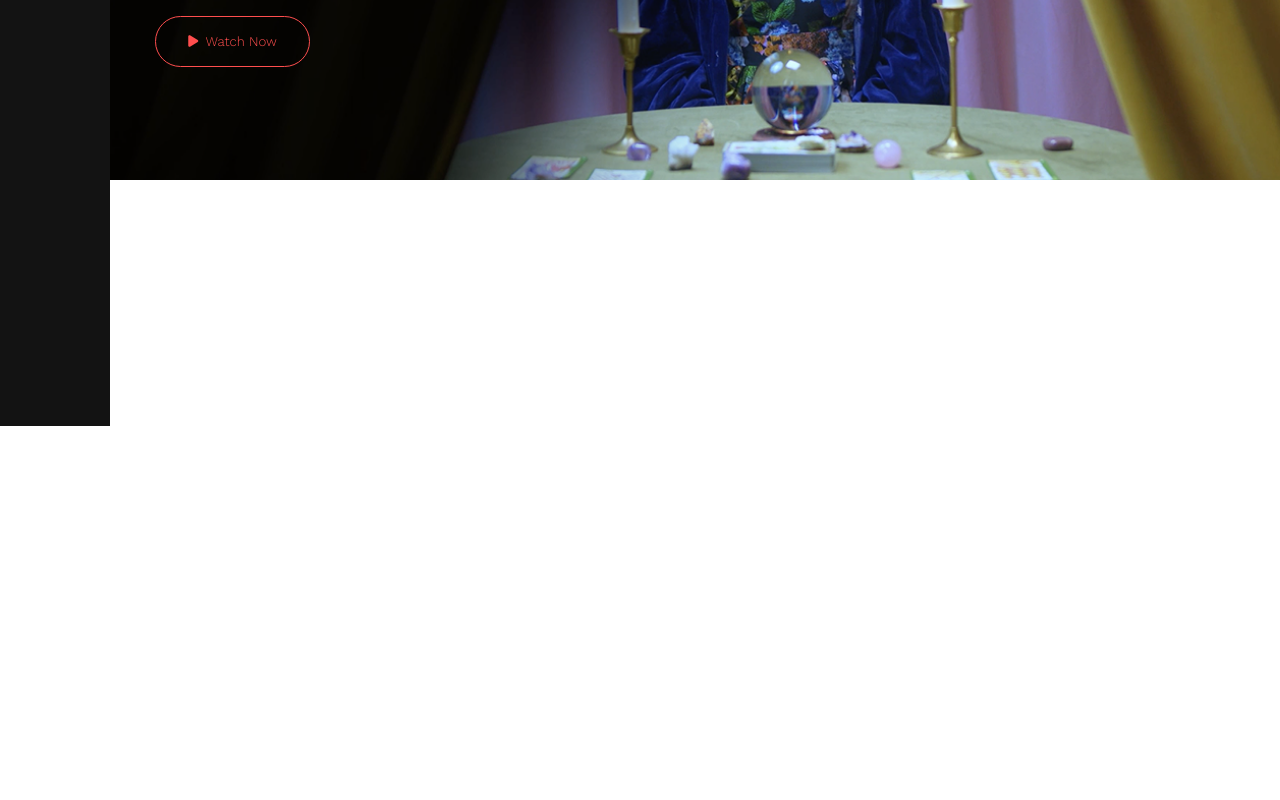
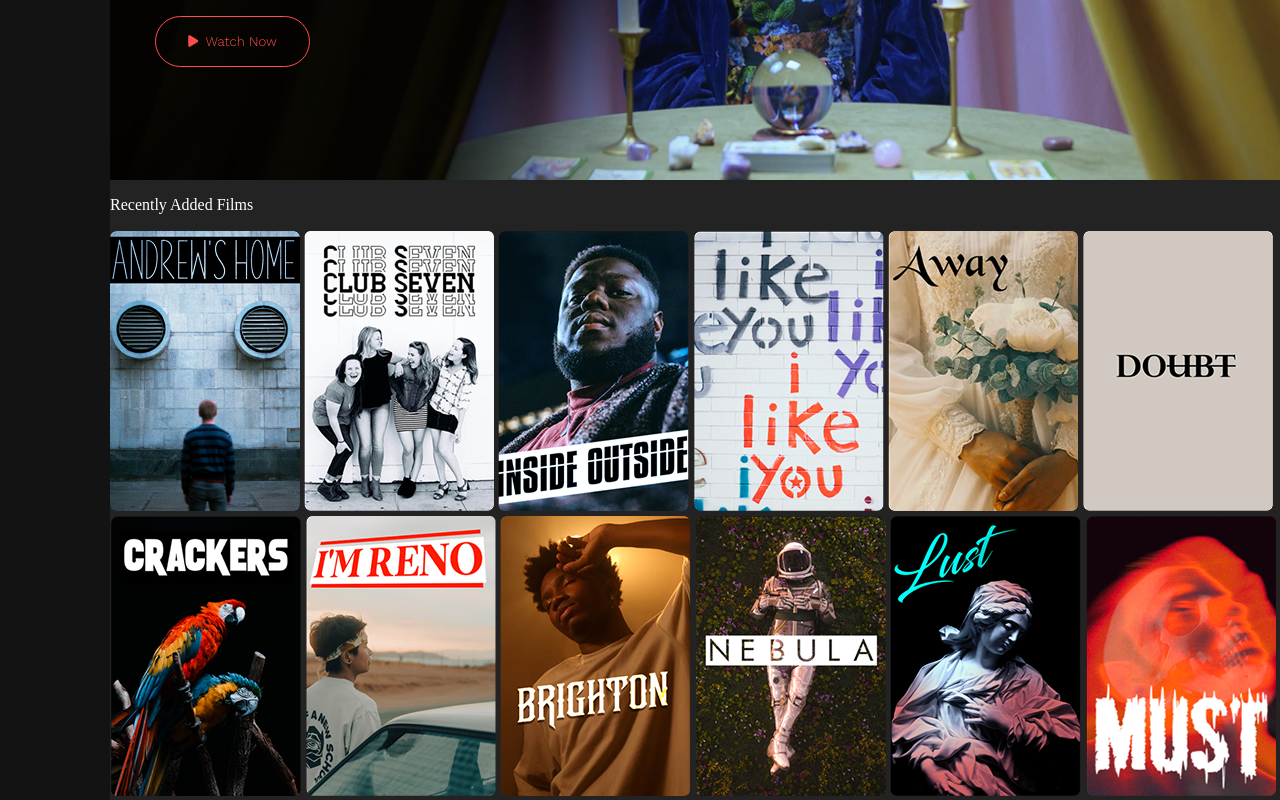
Before and after one commit to desislava-m/Streaming-Responsive-Website, a plain HTML site: page index.html in a window 1280 px wide. Shown: the part 374-1174 px from the top of the page. Before the commit the page ends 800 px from the top, so only its background shows below. Drawn offline with nearby package versions, Linux system fonts and the light colour scheme.

Commit message:
Adding first  movie section

```diff
--- a/index.html
+++ b/index.html
@@ -29,6 +29,7 @@
             </div>
         </nav>
         <div class="content">
+
                 <div class="header-container">
 
                         <div class="text">
@@ -40,9 +41,27 @@
                             <p class="cast">Cast: Jenny Loifer, Sarah Obrien, Larry Moss Jr.</p>
                                 <button class="watch-now"><i class="fa-sharp fa-solid fa-play"></i>Watch Now</button>
                         </div>
-            </div>
+                </div>
 
+                <div class="movies">
+                    <p>Recently Added Films</p>
+                    <div class="movies-grid">
 
+                        <img src="/images/film-thumb.png" alt="movie-cover"/>
+                        <img src="/images/film-thumb-1.png" alt="movie-cover"/>
+                        <img src="/images/film-thumb-2.png" alt="movie-cover"/>
+                        <img src="/images/film-thumb-3.png" alt="movie-cover"/>
+                        <img src="/images/film-thumb-4.png" alt="movie-cover"/>
+                        <img src="/images/film-thumb-5.png" alt="movie-cover"/>
+                        <img src="/images/film-thumb-6.png" alt="movie-cover"/>
+                        <img src="/images/film-thumb-7.png" alt="movie-cover"/>
+                        <img src="/images/film-thumb-8.png" alt="movie-cover"/>
+                        <img src="/images/film-thumb-9.png" alt="movie-cover"/>
+                        <img src="/images/film-thumb-10.png" alt="movie-cover"/>
+                        <img src="/images/film-thumb-11.png" alt="movie-cover"/>
+
+                    </div>
+                </div>
 
             <footer class="footer">
 
--- a/styles.css
+++ b/styles.css
@@ -2,6 +2,7 @@
     --white: #FFFFFF;
     --dark: #131313;
     --red: #FF4E4E;
+    --dark-grey: #232323;
 
     color: var(--white);
 }
@@ -43,6 +44,7 @@ body {
 
   .content {
     width: 100%;
+    background-color: var(--dark-grey);
   }
 
 .header-container {
@@ -113,3 +115,7 @@ body {
 .fa-play {
     margin-right: 7.4px;
 }
+
+.movies {
+
+}
```
Also changed, not shown: images/film-thumb-1.png (added), images/film-thumb-10.png (added), images/film-thumb-11.png (added), images/film-thumb-2.png (added), images/film-thumb-3.png (added), images/film-thumb-4.png (added), images/film-thumb-5.png (added), images/film-thumb-6.png (added), images/film-thumb-7.png (added), images/film-thumb-8.png (added), images/film-thumb-9.png (added), images/film-thumb.png (added).
